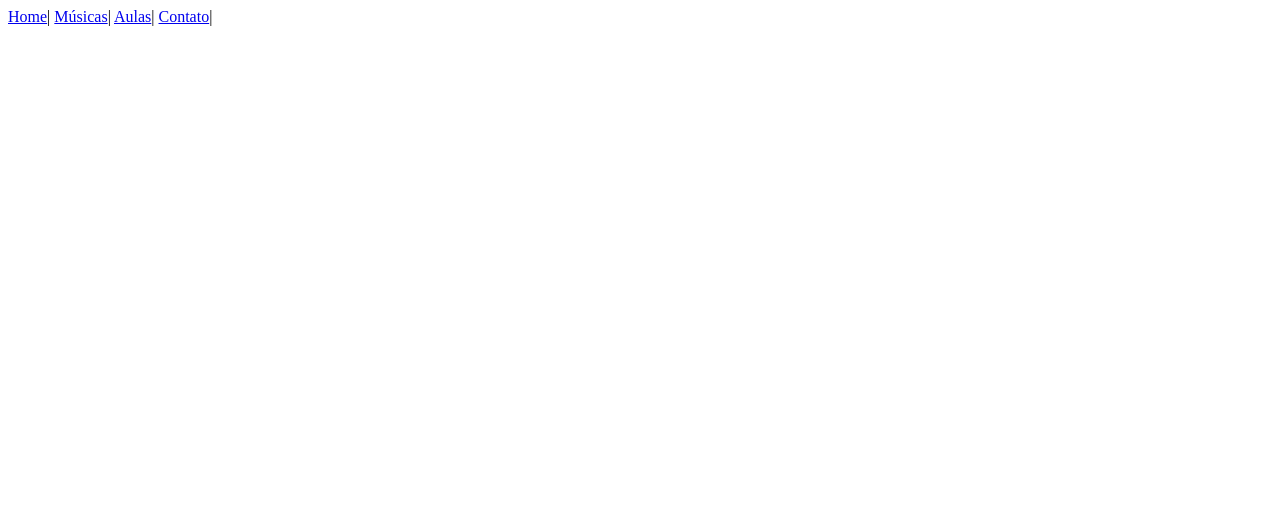
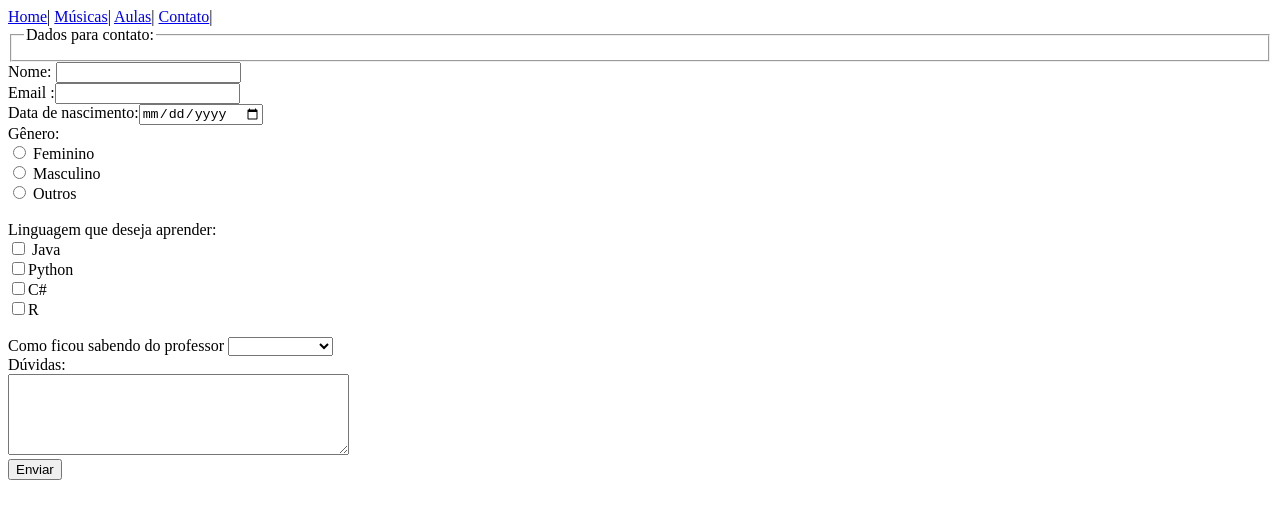
Before and after one commit to nicolyr1/ProfessorAjax, a plain HTML site: page contato.html in a window 1280 px wide. Drawn offline with Linux system fonts and the light colour scheme.

Commit message:
projeto finalizado

```diff
--- a/contato.html
+++ b/contato.html
@@ -11,5 +11,38 @@
         <a href="aulas.html">Aulas</a>|
         <a href="contato.html">Contato</a>|
     </nav>
+    <form method="get" action=""></form>
+    <fieldset>
+        <legend>Dados para contato:</legend>
+    </fieldset>
+    Nome: <input type="text" name= "Nome" required> <br>
+    Email :<input type="email" name= "email" required> <br>
+    Data de nascimento:<input type="date" name= "Nascimento" required> <br>
+    Gênero:<br>
+    <input type="radio" name= "genero" value ="1"> Feminino <br>
+    <input type="radio" name= "genero" value ="2"> Masculino <br>
+    <input type="radio" name= "genero" value ="3"> Outros <br>
+    <br>
+    Linguagem que deseja aprender: <br>
+    <input type="checkbox" name="opcao" value="C1"> Java <br>
+    <input type="checkbox" name="opcao" value="C2">Python<br>
+    <input type="checkbox" name="opcao" value="C3">C#<br>
+    <input type="checkbox" name="opcao" value="C4">R<br>
+    <br>
+
+    Como ficou sabendo do professor <select name="professor"> <br>
+        <option value=""></option>
+        <option value="Redes sociais">Redes sociais</option><br>
+        <option value="Familiares">Familiares</option><br>
+        <option value="Amigos">Amigos</option><br>
+        <option value="Outros">Outros</option><br>
+        </select>
+        <br>
+    Dúvidas: <br>
+        <textarea name="dvd" rows="5" cols="40"></textarea>
+        <br>
+    <button>Enviar</button>
+
+    </form>
 </body>
 </html>
```
Also changed, not shown: aulas.html (+3 -1 lines), index.html (+4 -4 lines).
